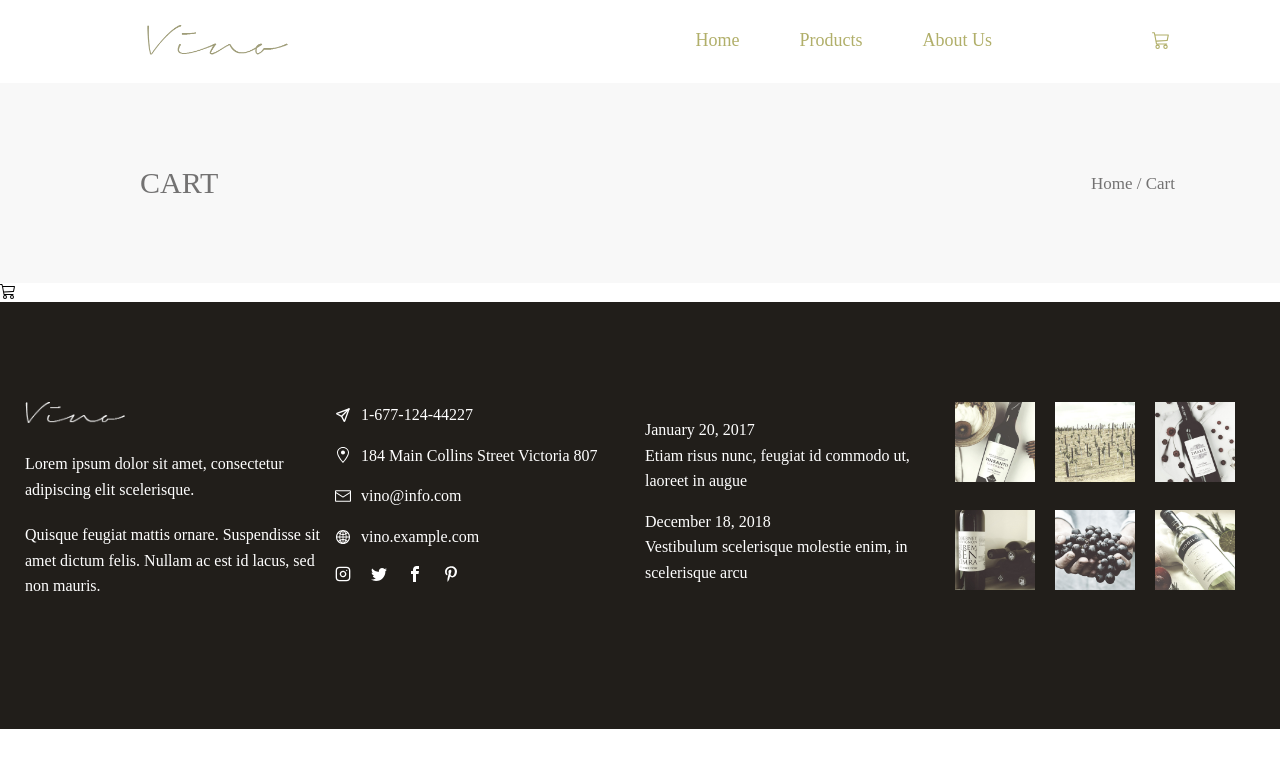
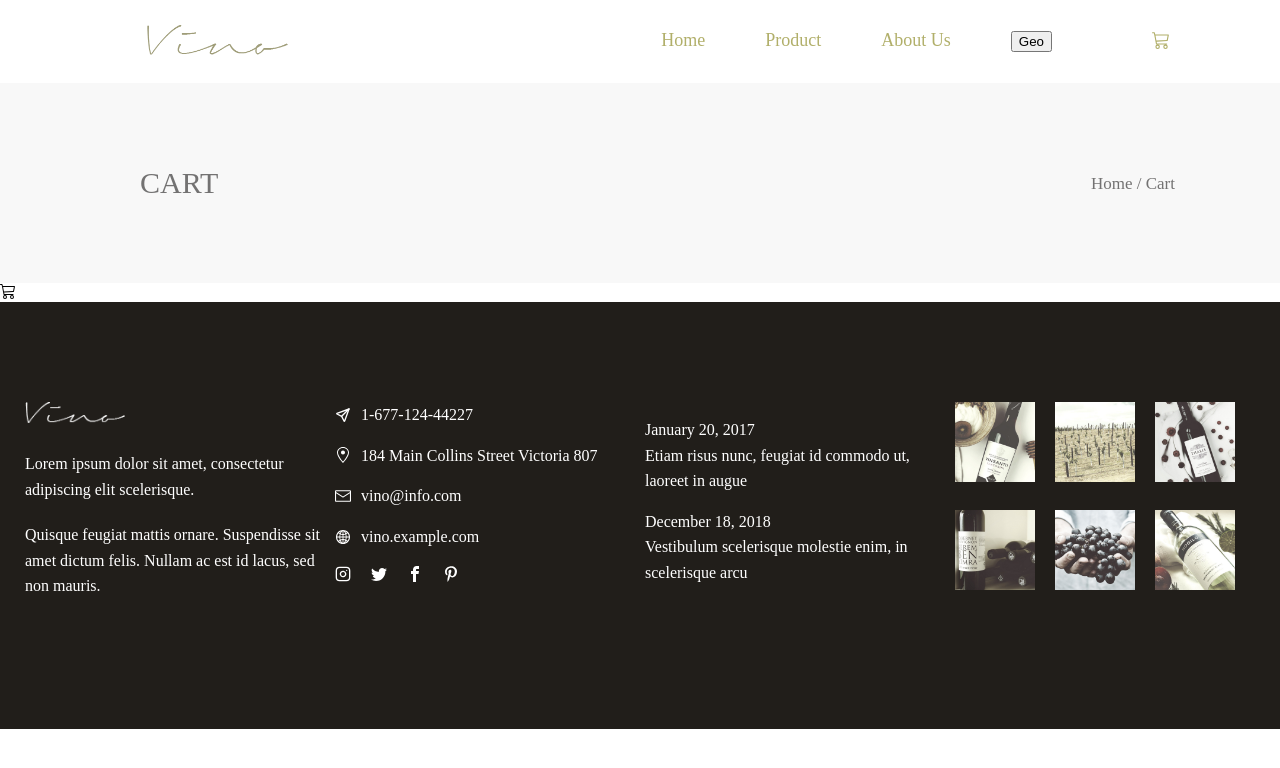
Before and after one commit to Beko98/react_wine_project, a React (Create React App) app: page /cart in a window 1280 px wide. Shown: the top 768 px of the page. Built offline with nearby package versions, Linux system fonts and the light colour scheme.

Commit message:
languageswitcher

```diff
--- /dev/null
+++ b/src/components/LanguageSwitcher.js
@@ -0,0 +1,18 @@
+import React from "react";
+import { useTranslation } from "react-i18next";
+
+function LanguageSwitcher() {
+  const { t, i18n } = useTranslation();
+  const currentLanguage = i18n.language;
+  return (
+    <button
+      onClick={() =>
+        i18n.changeLanguage(currentLanguage === "en" ? "ka" : "en")
+      }
+    >
+      {t("changeLanguage")}
+    </button>
+  );
+}
+
+export default LanguageSwitcher;
--- a/src/components/Navbar.js
+++ b/src/components/Navbar.js
@@ -1,12 +1,14 @@
 import React from "react";
 import vino1 from "../images/vino1.png";
 import { Link, useMatch } from "react-router-dom";
-import {BsCart3} from  "react-icons/bs"
-
-
+import { BsCart3 } from "react-icons/bs";
+import { useTranslation } from "react-i18next";
+import LanguageSwitcher from "./LanguageSwitcher";
 
 function Navbar() {
-const isAtHomePage = useMatch ("/");
+  const { t } = useTranslation();
+
+  const isAtHomePage = useMatch("/");
   return (
     <>
       <nav className="nav">
@@ -15,18 +17,22 @@ const isAtHomePage = useMatch ("/");
         </Link>
         <ul className="nav_menu">
           <li>
-            <Link to="/">Home</Link>
+            <Link to="/">{t("home")}</Link>
           </li>
           <li>
-            <Link to="/product">Products</Link>
+            <Link to="/product">{t("product")}</Link>
           </li>
           <li>
-            <Link to="/aboutUs">About Us</Link>
+            <Link to="/aboutUs">{t("aboutUs")}</Link>
           </li>
 
-        {!isAtHomePage && <Link to="/cart">
-          <BsCart3  className="cart"/>
-        </Link>}
+          <LanguageSwitcher />
+
+          {!isAtHomePage && (
+            <Link to="/cart">
+              <BsCart3 className="cart" />
+            </Link>
+          )}
         </ul>
       </nav>
     </>
--- a/src/i18n/i18n.js
+++ b/src/i18n/i18n.js
@@ -1,23 +1,24 @@
 import i18n from "i18next";
-// import { useTranslation, initReactI18next } from "react-i18next";
+import { useTranslation, initReactI18next } from "react-i18next";
 
-i18n.init({
+i18n.use(initReactI18next).init({
   lng: "en",
   debug: true,
   resources: {
     en: {
       translation: {
-          home: "Home",
-          shop: "Shop",
-          aboutUs: "About Us",
+        home: "Home",
+        product: "Product",
+        aboutUs: "About Us",
+        changeLanguage: "Geo",
       },
     },
     ka: {
       translation: {
-          home: "მთავარი",
-          shop: "მაღაზია",
-          aboutUs: "ჩვენს შესახებ",
-
+        home: "მთავარი",
+        product: "პროდუქტი",
+        aboutUs: "ჩვენს შესახებ",
+        changeLanguage: "Eng",
       },
     },
   },
--- a/src/index.js
+++ b/src/index.js
@@ -3,6 +3,7 @@ import ReactDOM from "react-dom/client";
 import "./index.scss";
 import App from "./App";
 import { BrowserRouter } from "react-router-dom";
+import "./i18n/i18n";
 
 const root = ReactDOM.createRoot(document.getElementById("root"));
 root.render(
```
